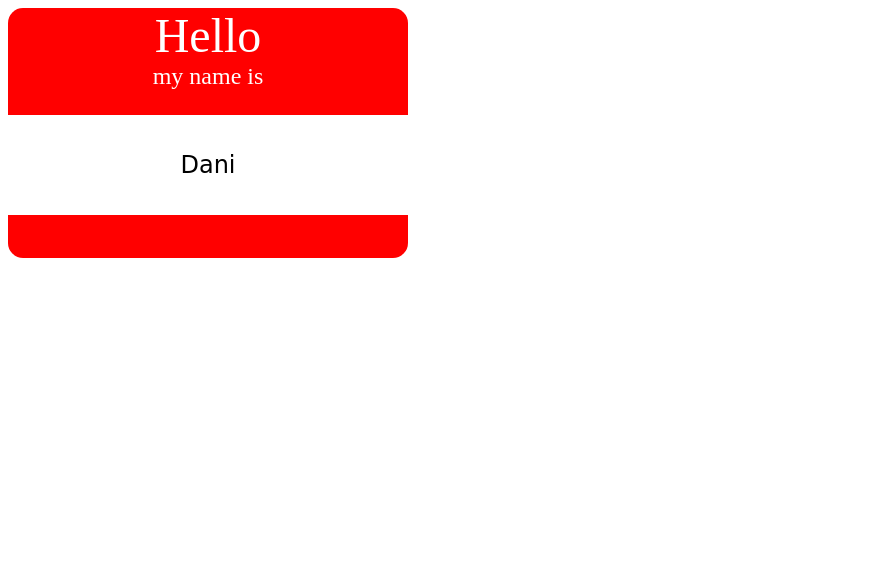
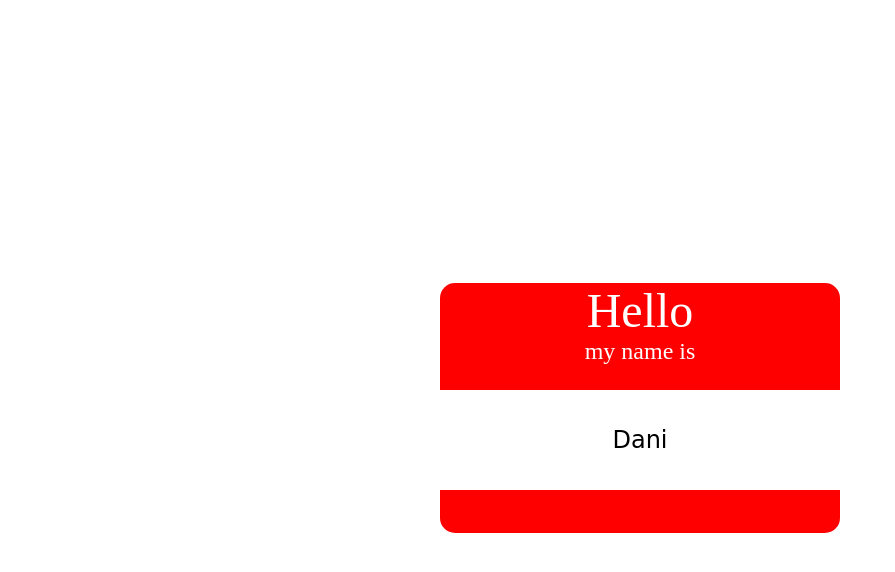
Before and after one commit to dpcairns/name-tab-nov, a plain HTML site: page index.html in a window 1280 px wide. Shown: the whole page, without its empty margins (0-895 px from the left). Drawn offline with Linux system fonts and the light colour scheme.

Commit message:
center card

```diff
--- a/style.css
+++ b/style.css
@@ -1,5 +1,16 @@
 * {
     box-sizing: border-box;
+}
+
+html {
+    height: 100%;
+}
+
+body {
+    height: 100%;
+    display: flex;
+    justify-content: center;
+    align-items: center;
 }
 
 main {
```
